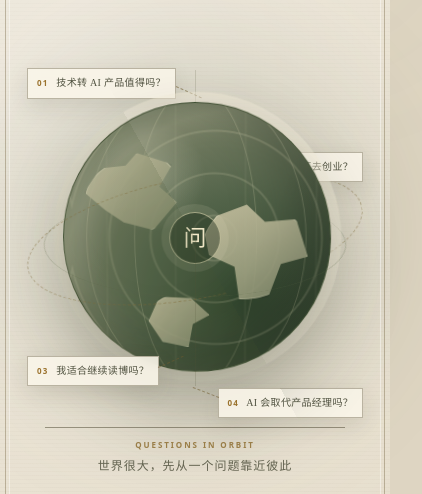
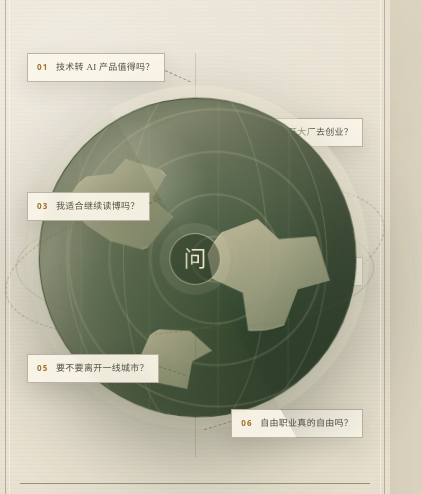
Before and after one commit to lxtayi/zhilu, a website: page public/index.html in a window 390 px wide. Shown: the part 75-569 px from the top of the page, 422 px wide, since content can reach past the window. Drawn offline with Linux system fonts and the light colour scheme; no server answers.

Commit message:
refactor(frontend): expand globe question orbit

```diff
--- a/public/index.html
+++ b/public/index.html
@@ -49,6 +49,18 @@
           <button class="floating-question question-four" type="button" data-question="AI 会取代产品经理吗？">
             <span>04</span> AI 会取代产品经理吗？
           </button>
+          <button class="floating-question question-five" type="button" data-question="要不要离开一线城市生活？">
+            <span>05</span> 要不要离开一线城市？
+          </button>
+          <button class="floating-question question-six" type="button" data-question="自由职业真的比上班更自由吗？">
+            <span>06</span> 自由职业真的自由吗？
+          </button>
+          <button class="floating-question question-seven" type="button" data-question="普通人应该怎样建立长期主义？">
+            <span>07</span> 如何建立长期主义？
+          </button>
+          <button class="floating-question question-eight" type="button" data-question="工作稳定和真正热爱应该怎么选？">
+            <span>08</span> 稳定与热爱怎么选？
+          </button>
           <div class="globe-caption">
             <span>QUESTIONS IN ORBIT</span>
             <strong>世界很大，先从一个问题靠近彼此</strong>
@@ -57,7 +69,6 @@
 
         <div class="hero-copy">
           <p class="eyebrow">THE ATLAS OF MINDS · 知路群岛</p>
-          <h1>从一个问题启航，<br><span>抵达与你有关的人。</span></h1>
           <p class="hero-description">
             知路把知乎里的真实回答绘成观点群岛。每一次点击，
             都会带你看见一种判断，以及站在这种判断背后的人。
--- a/public/styles.css
+++ b/public/styles.css
@@ -25,15 +25,14 @@
 .mode-badge.live::before, .result-mode.live::before { background:#657746; }
 .text-button { padding:8px 0; border:0; border-bottom:1px solid var(--line-strong); background:transparent; cursor:pointer; }
 
-.hero { min-height:calc(100vh - 112px); padding:clamp(54px,7vh,82px) 3vw 38px; display:grid; grid-template-columns:minmax(350px,.94fr) minmax(350px,.92fr) minmax(350px,.86fr); grid-template-rows:auto auto; align-items:center; column-gap:clamp(20px,2.4vw,38px); position:relative; }
+.hero { min-height:calc(100vh - 112px); padding:clamp(46px,6vh,70px) 3.5vw 36px; display:grid; grid-template-columns:minmax(560px,1.25fr) minmax(370px,.75fr); grid-template-rows:auto auto auto; align-items:center; column-gap:clamp(35px,4vw,68px); position:relative; }
 .hero::before { content:""; position:absolute; inset:30px 0 20px; z-index:-1; border:1px solid rgba(95,83,54,.2); background:linear-gradient(90deg,rgba(255,255,255,.22),transparent 45%), var(--paper); box-shadow:0 24px 80px rgba(67,58,38,.12); }
-.hero-copy { max-width:560px; position:relative; z-index:2; } .eyebrow { margin:0 0 20px; color:#7f704a; font:600 12px/1.4 var(--sans); letter-spacing:.2em; text-transform:uppercase; }
-.hero h1 { margin:0; font:400 clamp(34px,3.05vw,50px)/1.46 var(--serif); letter-spacing:.13em; text-shadow:0 1px 0 rgba(255,255,255,.62); } .hero h1 span { color:var(--olive); }
-.hero-description { max-width:540px; margin:24px 0 0; color:var(--ink-soft); font:16px/1.95 var(--serif); letter-spacing:.055em; }
-.question-globe-stage { --globe-tilt-x:-4deg; --globe-tilt-y:-7deg; --globe-shift-x:0px; --globe-shift-y:0px; --globe-light-x:0px; --globe-light-y:0px; width:100%; min-width:350px; height:540px; position:relative; z-index:3; perspective:1050px; transform-style:preserve-3d; }
-.question-globe-stage::before { content:""; position:absolute; left:50%; top:33px; bottom:91px; border-left:1px solid rgba(86,83,57,.18); }
-.question-globe-stage::after { content:""; position:absolute; z-index:-1; left:50%; top:45%; width:390px; height:390px; border-radius:50%; background:rgba(73,88,55,.14); filter:blur(52px); transform:translate(-50%,-50%); }
-.question-globe { position:absolute; z-index:2; left:50%; top:72px; width:344px; height:344px; overflow:hidden; border:1px solid rgba(59,73,45,.74); border-radius:50%; background:radial-gradient(circle at 33% 27%,rgba(250,247,224,.26),transparent 21%),radial-gradient(circle at 68% 72%,#33482f 0,#526349 37%,#798066 70%,#384833 100%); box-shadow:inset -38px -25px 52px rgba(32,44,29,.48),inset 22px 16px 34px rgba(255,248,218,.14),0 34px 68px rgba(46,51,36,.3),0 0 0 10px rgba(246,239,220,.42); transform:translate(calc(-50% + var(--globe-shift-x)),var(--globe-shift-y)) rotateX(var(--globe-tilt-x)) rotateY(var(--globe-tilt-y)); transform-style:preserve-3d; transition:transform .16s cubic-bezier(.2,.72,.25,1),box-shadow .2s ease; }
+.hero-copy { max-width:530px; align-self:end; position:relative; z-index:2; } .eyebrow { margin:0 0 20px; color:#7f704a; font:600 12px/1.4 var(--sans); letter-spacing:.2em; text-transform:uppercase; }
+.hero-description { max-width:520px; margin:0; color:var(--ink-soft); font:17px/2.05 var(--serif); letter-spacing:.065em; }
+.question-globe-stage { --globe-tilt-x:-4deg; --globe-tilt-y:-7deg; --globe-shift-x:0px; --globe-shift-y:0px; --globe-light-x:0px; --globe-light-y:0px; grid-row:1/3; width:100%; min-width:560px; height:650px; position:relative; z-index:3; perspective:1200px; transform-style:preserve-3d; }
+.question-globe-stage::before { content:""; position:absolute; left:50%; top:20px; bottom:76px; border-left:1px solid rgba(86,83,57,.18); }
+.question-globe-stage::after { content:""; position:absolute; z-index:-1; left:50%; top:47%; width:540px; height:540px; border-radius:50%; background:rgba(73,88,55,.15); filter:blur(62px); transform:translate(-50%,-50%); }
+.question-globe { position:absolute; z-index:2; left:50%; top:66px; width:480px; height:480px; overflow:hidden; border:1px solid rgba(59,73,45,.74); border-radius:50%; background:radial-gradient(circle at 33% 27%,rgba(250,247,224,.26),transparent 21%),radial-gradient(circle at 68% 72%,#33482f 0,#526349 37%,#798066 70%,#384833 100%); box-shadow:inset -52px -35px 72px rgba(32,44,29,.48),inset 30px 22px 46px rgba(255,248,218,.14),0 42px 82px rgba(46,51,36,.31),0 0 0 12px rgba(246,239,220,.42); transform:translate(calc(-50% + var(--globe-shift-x)),var(--globe-shift-y)) rotateX(var(--globe-tilt-x)) rotateY(var(--globe-tilt-y)); transform-style:preserve-3d; transition:transform .16s cubic-bezier(.2,.72,.25,1),box-shadow .2s ease; }
 .globe-grid { position:absolute; inset:-4%; border-radius:50%; opacity:.48; background:repeating-radial-gradient(ellipse at 50% 50%,transparent 0 21px,rgba(232,225,190,.35) 22px 23px,transparent 24px 42px),repeating-linear-gradient(90deg,transparent 0 35px,rgba(226,220,185,.26) 36px,transparent 37px 70px); background-position:0 0; animation:globeDrift 18s linear infinite; }
 .globe-grid::before, .globe-grid::after { content:""; position:absolute; top:-2%; bottom:-2%; left:50%; width:42%; border:1px solid rgba(236,229,194,.42); border-radius:50%; transform:translateX(-50%); }
 .globe-grid::after { width:76%; }
@@ -42,19 +41,23 @@
 .land-two { right:8.1%; top:36.9%; width:39.5%; height:36.9%; border-radius:42% 58% 66% 34% / 55% 33% 67% 45%; clip-path:polygon(8% 22%,34% 4%,54% 17%,82% 8%,100% 42%,77% 55%,72% 91%,46% 100%,35% 68%,9% 62%,0 40%); transform:rotate(12deg); }
 .land-three { left:32.3%; bottom:8.4%; width:23.3%; height:20.3%; border-radius:50% 50% 38% 62%; clip-path:polygon(23% 0,74% 10%,100% 45%,71% 58%,59% 100%,18% 84%,0 42%); transform:rotate(-8deg); }
 .globe-sheen { position:absolute; inset:-8%; border-radius:50%; background:linear-gradient(112deg,rgba(255,255,239,.24),transparent 32%,transparent 65%,rgba(13,24,15,.27)); pointer-events:none; transform:translate(var(--globe-light-x),var(--globe-light-y)); transition:transform .18s ease; }
-.globe-core-mark { position:absolute; left:50%; top:50%; width:52px; height:52px; display:grid; place-items:center; border:1px solid rgba(248,238,199,.55); border-radius:50%; color:#f3e9c9; background:rgba(39,51,34,.43); font:500 23px/1 var(--serif); box-shadow:0 0 0 8px rgba(245,236,203,.1); transform:translate(-50%,-50%); }
-.globe-orbit { position:absolute; z-index:1; left:50%; top:244px; border:1px dashed rgba(125,103,52,.53); border-radius:50%; pointer-events:none; transform-style:preserve-3d; }
-.orbit-outer { width:438px; height:158px; transform:translate(-50%,-50%) rotate(-13deg); animation:orbitPulse 7s ease-in-out infinite; }
-.orbit-inner { width:386px; height:386px; border-style:solid; border-color:rgba(88,100,67,.24); transform:translate(-50%,-50%) rotateX(69deg) rotateZ(22deg); }
-.floating-question { position:absolute; z-index:5; max-width:190px; padding:8px 11px; border:1px solid rgba(86,77,52,.38); color:#4f513f; background:rgba(250,246,233,.9); box-shadow:0 8px 22px rgba(56,54,38,.12); font:11px/1.45 var(--serif); letter-spacing:.03em; text-align:left; cursor:pointer; backdrop-filter:blur(4px); animation:questionFloat 4.8s ease-in-out infinite; transition:color .2s,background .2s,border-color .2s,transform .2s,box-shadow .2s; }
+.globe-core-mark { position:absolute; left:50%; top:50%; width:64px; height:64px; display:grid; place-items:center; border:1px solid rgba(248,238,199,.55); border-radius:50%; color:#f3e9c9; background:rgba(39,51,34,.43); font:500 28px/1 var(--serif); box-shadow:0 0 0 10px rgba(245,236,203,.1); transform:translate(-50%,-50%); }
+.globe-orbit { position:absolute; z-index:1; left:50%; top:306px; border:1px dashed rgba(125,103,52,.53); border-radius:50%; pointer-events:none; transform-style:preserve-3d; }
+.orbit-outer { width:610px; height:220px; transform:translate(-50%,-50%) rotate(-13deg); animation:orbitPulse 7s ease-in-out infinite; }
+.orbit-inner { width:535px; height:535px; border-style:solid; border-color:rgba(88,100,67,.24); transform:translate(-50%,-50%) rotateX(69deg) rotateZ(22deg); }
+.floating-question { position:absolute; z-index:5; width:max-content; max-width:210px; padding:9px 12px; border:1px solid rgba(86,77,52,.38); color:#4f513f; background:rgba(250,246,233,.93); box-shadow:0 8px 22px rgba(56,54,38,.12); font:11px/1.45 var(--serif); letter-spacing:.03em; text-align:left; cursor:pointer; backdrop-filter:blur(4px); animation:questionFloat 4.8s ease-in-out infinite; transition:color .2s,background .2s,border-color .2s,transform .2s,box-shadow .2s; }
 .floating-question::after { content:""; position:absolute; width:28px; border-top:1px dashed rgba(112,91,47,.55); }
 .floating-question span { margin-right:5px; color:#9b732e; font:600 8px/1 var(--sans); letter-spacing:.15em; }
 .floating-question:hover, .floating-question:focus-visible { z-index:8; outline:none; color:#f7f1df; border-color:var(--olive); background:var(--olive); box-shadow:0 14px 30px rgba(47,54,39,.22); transform:translateY(-3px); }
-.question-one { left:-12px; top:49px; } .question-one::after { right:-29px; bottom:10px; transform:rotate(24deg); transform-origin:left; }
-.question-two { right:-12px; top:155px; animation-delay:-1.2s; } .question-two::after { left:-29px; bottom:8px; transform:rotate(-19deg); transform-origin:right; }
-.question-three { left:-10px; bottom:118px; animation-delay:-2.5s; } .question-three::after { right:-28px; top:10px; transform:rotate(-24deg); transform-origin:left; }
-.question-four { right:-11px; bottom:79px; animation-delay:-3.5s; } .question-four::after { left:-28px; top:8px; transform:rotate(21deg); transform-origin:right; }
-.globe-caption { position:absolute; left:50%; bottom:5px; width:300px; padding-top:13px; border-top:1px solid var(--line-strong); text-align:center; transform:translateX(-50%); }
+.question-one { left:18px; top:26px; } .question-one::after { right:-29px; bottom:10px; transform:rotate(24deg); transform-origin:left; }
+.question-two { right:16px; top:82px; animation-delay:-.7s; } .question-two::after { left:-29px; bottom:8px; transform:rotate(-19deg); transform-origin:right; }
+.question-three { left:0; top:174px; animation-delay:-1.4s; } .question-three::after { right:-28px; top:10px; transform:rotate(-24deg); transform-origin:left; }
+.question-four { right:0; top:242px; animation-delay:-2.1s; } .question-four::after { left:-28px; top:8px; transform:rotate(21deg); transform-origin:right; }
+.question-five { left:0; top:360px; animation-delay:-2.8s; } .question-five::after { right:-29px; top:11px; transform:rotate(18deg); transform-origin:left; }
+.question-six { right:0; top:421px; animation-delay:-3.5s; } .question-six::after { left:-29px; top:11px; transform:rotate(-17deg); transform-origin:right; }
+.question-seven { left:32px; bottom:78px; animation-delay:-4.2s; } .question-seven::after { right:-28px; top:8px; transform:rotate(-20deg); transform-origin:left; }
+.question-eight { right:31px; bottom:78px; animation-delay:-4.9s; } .question-eight::after { left:-28px; top:8px; transform:rotate(18deg); transform-origin:right; }
+.globe-caption { position:absolute; left:50%; bottom:0; width:350px; padding-top:13px; border-top:1px solid var(--line-strong); text-align:center; transform:translateX(-50%); }
 .globe-caption span { display:block; color:#9a7e48; font:600 8px/1 var(--sans); letter-spacing:.24em; }
 .globe-caption strong { display:block; margin-top:8px; color:#62624f; font:500 12px/1.65 var(--serif); letter-spacing:.08em; }
 .question-selected .question-globe { animation:globeChosen .62s ease both; }
@@ -62,7 +65,7 @@
 @keyframes orbitPulse { 0%,100% { opacity:.65; transform:translate(-50%,-50%) rotate(-13deg) scale(.97); } 50% { opacity:1; transform:translate(-50%,-50%) rotate(-9deg) scale(1.03); } }
 @keyframes questionFloat { 0%,100% { margin-top:0; } 50% { margin-top:-7px; } }
 @keyframes globeChosen { 0%,100% { filter:none; } 48% { filter:brightness(1.18) saturate(1.2); transform:translate(calc(-50% + var(--globe-shift-x)),var(--globe-shift-y)) rotateX(-2deg) rotateY(15deg) scale(1.035); } }
-.question-card { padding:34px; border:1px solid var(--line-strong); outline:1px solid rgba(255,255,255,.65); outline-offset:-7px; background:rgba(250,246,235,.88); box-shadow:0 18px 45px rgba(67,58,38,.1); }
+.question-card { align-self:start; margin-top:26px; padding:34px; border:1px solid var(--line-strong); outline:1px solid rgba(255,255,255,.65); outline-offset:-7px; background:rgba(250,246,235,.88); box-shadow:0 18px 45px rgba(67,58,38,.1); }
 .question-card > label { display:block; margin-bottom:4px; font:600 22px/1.5 var(--serif); letter-spacing:.06em; }
 .question-hint { margin:0 0 16px; color:var(--ink-soft); font:12px/1.6 var(--sans); }
 .explore-preview { margin:14px 0 0; color:#8a7650; font:11px/1.5 var(--sans); letter-spacing:.04em; text-align:center; }
@@ -275,24 +278,27 @@
 footer { width:min(1500px,calc(100% - 48px)); margin:0 auto 18px; padding:28px 18px; display:grid; grid-template-columns:auto 1fr auto; align-items:center; gap:16px; border-top:1px solid var(--line); color:#79715f; font:12px/1.6 var(--serif); } footer p { margin:0; }
 
 @media (max-width:1050px) {
-  .hero { grid-template-columns:minmax(300px,.7fr) minmax(0,1fr); padding:55px 5vw 42px; } .hero-copy { max-width:650px; } .question-card { grid-column:1/-1; width:min(680px,100%); margin-top:24px; justify-self:center; } .hero-footnote { margin-top:40px; }
-  .question-globe-stage { height:520px; }
-  .question-globe { top:66px; }
-  .globe-orbit { top:238px; }
-  .question-one { top:43px; } .question-two { top:149px; } .question-three { bottom:112px; } .question-four { bottom:73px; }
-  .globe-caption { bottom:2px; }
+  .hero { grid-template-columns:1fr; padding:45px 5vw 42px; }
+  .question-globe-stage { grid-row:auto; width:min(100%,650px); min-width:0; height:650px; justify-self:center; }
+  .hero-copy { width:min(680px,100%); max-width:none; margin-top:18px; justify-self:center; }
+  .question-card { grid-column:auto; width:min(680px,100%); margin-top:22px; justify-self:center; }
+  .hero-footnote { margin-top:40px; }
   .explore-grid { grid-template-columns:1fr; }
   .cluster-panel { position:static; display:grid; grid-template-columns:auto 1fr; column-gap:18px; } .cluster-panel h4 { margin:0; } .cluster-panel > p, .cluster-panel dl { grid-column:2; }
 }
 @media (max-width:760px) {
   body::before { inset:5px; } .shell { width:min(100% - 26px,1420px); } .site-header { width:calc(100% - 22px); min-height:68px; margin-top:6px; padding:0 8px; }
   .brand-divider, .brand-tagline { display:none; } .brand-name { font-size:23px; } .mode-badge { padding:6px 8px; font-size:10px; } .header-actions { gap:9px; }
-  .hero { min-height:auto; grid-template-columns:1fr; padding:38px 14px 35px; } .hero::before { inset:15px 0; } .hero h1 { font-size:34px; line-height:1.45; letter-spacing:.11em; } .hero-description { font-size:16px; }
-  .question-globe-stage { width:min(100%,370px); min-width:0; height:440px; justify-self:center; }
-  .question-globe { top:66px; width:270px; height:270px; }
-  .globe-orbit { top:201px; } .orbit-outer { width:338px; height:121px; } .orbit-inner { width:300px; height:300px; }
-  .floating-question { max-width:155px; padding:7px 9px; font-size:10px; }
-  .question-one { left:0; top:31px; } .question-two { right:0; top:119px; } .question-three { left:0; bottom:91px; } .question-four { right:0; bottom:59px; }
+  .hero { min-height:auto; grid-template-columns:1fr; padding:34px 14px 35px; } .hero::before { inset:15px 0; } .hero-description { font-size:16px; }
+  .question-globe-stage { width:min(100%,390px); min-width:0; height:500px; justify-self:center; }
+  .question-globe-stage::after { width:350px; height:350px; filter:blur(44px); }
+  .question-globe { top:66px; width:320px; height:320px; }
+  .globe-core-mark { width:52px; height:52px; font-size:23px; }
+  .globe-orbit { top:226px; } .orbit-outer { width:382px; height:138px; } .orbit-inner { width:355px; height:355px; }
+  .floating-question { max-width:150px; padding:7px 9px; font-size:9px; }
+  .question-one { left:0; top:20px; } .question-two { right:0; top:87px; } .question-three { left:0; top:164px; } .question-four { right:0; top:231px; }
+  .question-five { left:0; top:327px; } .question-six { right:0; top:379px; }
+  .question-seven, .question-eight { display:none; }
   .globe-caption { bottom:0; }
   .hero-copy { margin-top:20px; } .question-card { grid-column:auto; padding:25px 20px; margin-top:35px; } .hero-footnote { display:none; } .progress-section { padding:90px 20px; } .progress-section h2 { font-size:30px; }
   .progress-steps { grid-template-columns:repeat(2,1fr); row-gap:28px; } .results { padding-top:38px; } .result-heading { display:block; } .result-mode { margin-top:18px; }
```
